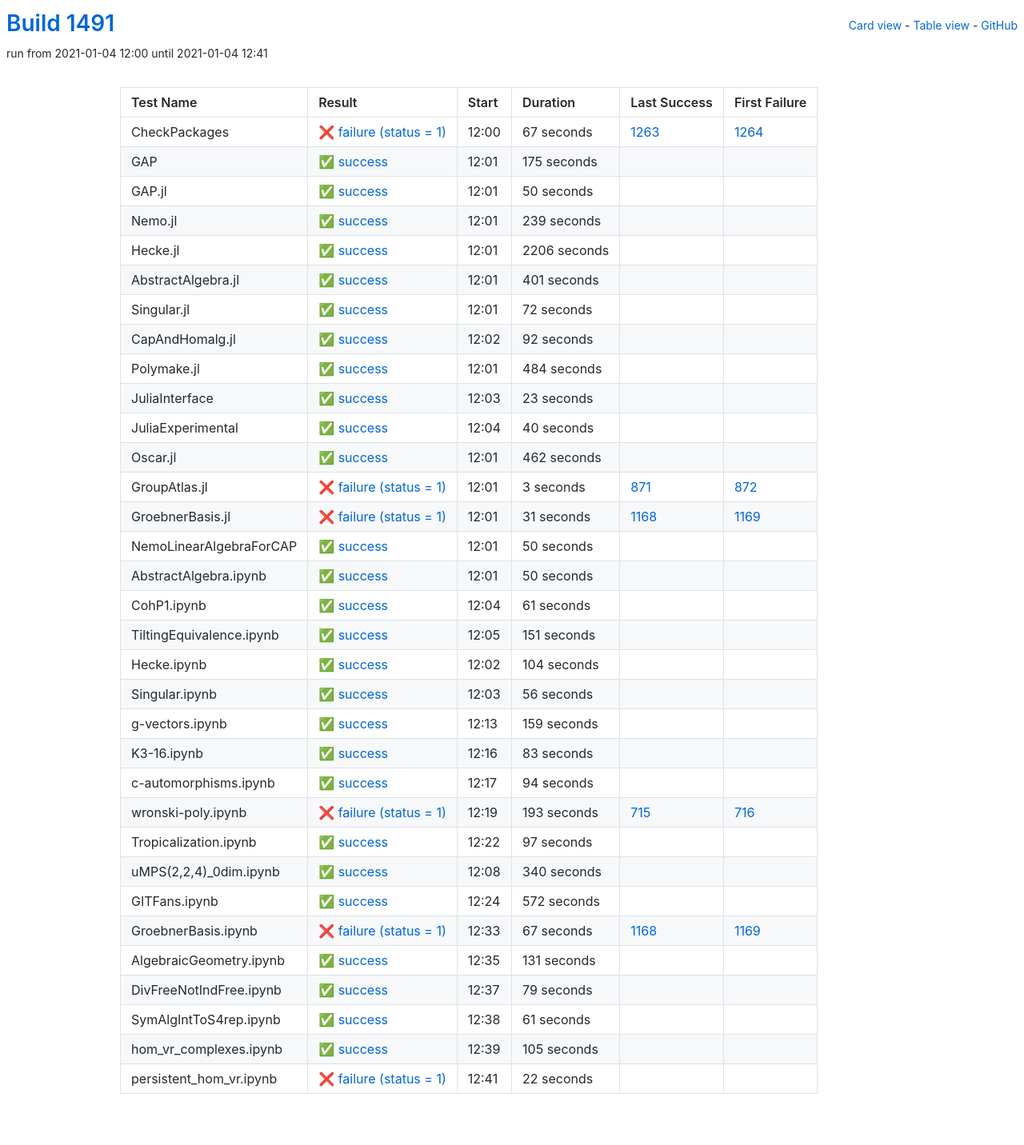
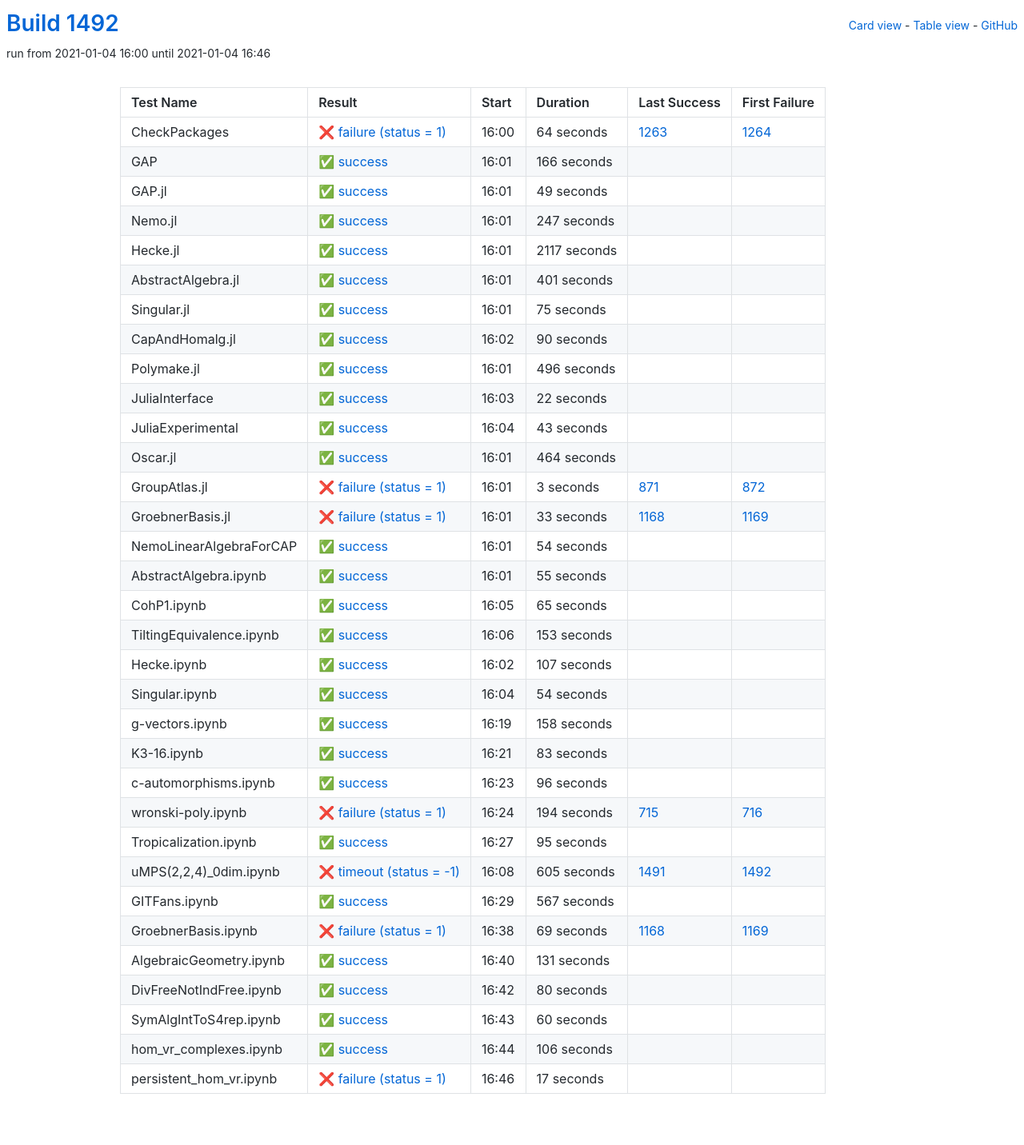
Before and after one commit to oscar-system/oscar-ci-status-stable, a Jekyll site: the page built from table.html, in a window 1280 px wide. Shown: the whole page at 80% size. Built offline with Jekyll 4.4.1, drawn with Linux system fonts in a browser that asks for light colours.

Commit message:
Build #1492

```diff
--- a/_data/ci.yml
+++ b/_data/ci.yml
@@ -1,6 +1,6 @@
 ---
-build: 1491
-build_url: https://oscarci.mathematik.uni-kl.de/job/oscar-stable/1491/
+build: 1492
+build_url: https://oscarci.mathematik.uni-kl.de/job/oscar-stable/1492/
 job: oscar-stable
 organization: oscar-system
 repo: oscar-ci-status-stable
@@ -8,68 +8,68 @@ repourl: https://github.com/oscar-system/oscar-ci-status-stable
 tests:
 - name: CheckPackages
   id: checkpackages
-  log: https://oscarci.mathematik.uni-kl.de/job/oscar-stable/1491/artifact/logs/build-1491/CheckPackages.log
-  start: 2021-01-04 12:00
+  log: https://oscarci.mathematik.uni-kl.de/job/oscar-stable/1492/artifact/logs/build-1492/CheckPackages.log
+  start: 2021-01-04 16:00
   success: false
   exitcode: 1
   status: failure
-  duration: 67
+  duration: 64
   last_success: 1263
   last_success_url: https://oscarci.mathematik.uni-kl.de/job/oscar-stable/1263/
   first_failure: 1264
   first_failure_url: https://oscarci.mathematik.uni-kl.de/job/oscar-stable/1264/
 - name: GAP
   id: gap
-  log: https://oscarci.mathematik.uni-kl.de/job/oscar-stable/1491/artifact/logs/build-1491/GAP.log
-  start: 2021-01-04 12:01
+  log: https://oscarci.mathematik.uni-kl.de/job/oscar-stable/1492/artifact/logs/build-1492/GAP.log
+  start: 2021-01-04 16:01
   success: true
   exitcode: 0
   status: success
-  duration: 175
+  duration: 166
   last_success: false
   last_success_url:
   first_failure: false
   first_failure_url:
 - name: GAP.jl
   id: gap-jl
-  log: https://oscarci.mathematik.uni-kl.de/job/oscar-stable/1491/artifact/logs/build-1491/GAP.jl.log
-  start: 2021-01-04 12:01
+  log: https://oscarci.mathematik.uni-kl.de/job/oscar-stable/1492/artifact/logs/build-1492/GAP.jl.log
+  start: 2021-01-04 16:01
   success: true
   exitcode: 0
   status: success
-  duration: 50
+  duration: 49
   last_success: false
   last_success_url:
   first_failure: false
   first_failure_url:
 - name: Nemo.jl
   id: nemo-jl
-  log: https://oscarci.mathematik.uni-kl.de/job/oscar-stable/1491/artifact/logs/build-1491/Nemo.jl.log
-  start: 2021-01-04 12:01
+  log: https://oscarci.mathematik.uni-kl.de/job/oscar-stable/1492/artifact/logs/build-1492/Nemo.jl.log
+  start: 2021-01-04 16:01
   success: true
   exitcode: 0
   status: success
-  duration: 239
+  duration: 247
   last_success: false
   last_success_url:
   first_failure: false
   first_failure_url:
 - name: Hecke.jl
   id: hecke-jl
-  log: https://oscarci.mathematik.uni-kl.de/job/oscar-stable/1491/artifact/logs/build-1491/Hecke.jl.log
-  start: 2021-01-04 12:01
+  log: https://oscarci.mathematik.uni-kl.de/job/oscar-stable/1492/artifact/logs/build-1492/Hecke.jl.log
+  start: 2021-01-04 16:01
   success: true
   exitcode: 0
   status: success
-  duration: 2206
+  duration: 2117
   last_success: false
   last_success_url:
   first_failure: false
   first_failure_url:
 - name: AbstractAlgebra.jl
   id: abstractalgebra-jl
-  log: https://oscarci.mathematik.uni-kl.de/job/oscar-stable/1491/artifact/logs/build-1491/AbstractAlgebra.jl.log
-  start: 2021-01-04 12:01
+  log: https://oscarci.mathematik.uni-kl.de/job/oscar-stable/1492/artifact/logs/build-1492/AbstractAlgebra.jl.log
+  start: 2021-01-04 16:01
   success: true
   exitcode: 0
   status: success
@@ -80,80 +80,80 @@ tests:
   first_failure_url:
 - name: Singular.jl
   id: singular-jl
-  log: https://oscarci.mathematik.uni-kl.de/job/oscar-stable/1491/artifact/logs/build-1491/Singular.jl.log
-  start: 2021-01-04 12:01
+  log: https://oscarci.mathematik.uni-kl.de/job/oscar-stable/1492/artifact/logs/build-1492/Singular.jl.log
+  start: 2021-01-04 16:01
   success: true
   exitcode: 0
   status: success
-  duration: 72
+  duration: 75
   last_success: false
   last_success_url:
   first_failure: false
   first_failure_url:
 - name: CapAndHomalg.jl
   id: capandhomalg-jl
-  log: https://oscarci.mathematik.uni-kl.de/job/oscar-stable/1491/artifact/logs/build-1491/CapAndHomalg.jl.log
-  start: 2021-01-04 12:02
+  log: https://oscarci.mathematik.uni-kl.de/job/oscar-stable/1492/artifact/logs/build-1492/CapAndHomalg.jl.log
+  start: 2021-01-04 16:02
   success: true
   exitcode: 0
   status: success
-  duration: 92
+  duration: 90
   last_success: false
   last_success_url:
   first_failure: false
   first_failure_url:
 - name: Polymake.jl
   id: polymake-jl
-  log: https://oscarci.mathematik.uni-kl.de/job/oscar-stable/1491/artifact/logs/build-1491/Polymake.jl.log
-  start: 2021-01-04 12:01
+  log: https://oscarci.mathematik.uni-kl.de/job/oscar-stable/1492/artifact/logs/build-1492/Polymake.jl.log
+  start: 2021-01-04 16:01
   success: true
   exitcode: 0
   status: success
-  duration: 484
+  duration: 496
   last_success: false
   last_success_url:
   first_failure: false
   first_failure_url:
 - name: JuliaInterface
   id: juliainterface
-  log: https://oscarci.mathematik.uni-kl.de/job/oscar-stable/1491/artifact/logs/build-1491/JuliaInterface.log
-  start: 2021-01-04 12:03
+  log: https://oscarci.mathematik.uni-kl.de/job/oscar-stable/1492/artifact/logs/build-1492/JuliaInterface.log
+  start: 2021-01-04 16:03
   success: true
   exitcode: 0
   status: success
-  duration: 23
+  duration: 22
   last_success: false
   last_success_url:
   first_failure: false
   first_failure_url:
 - name: JuliaExperimental
   id: juliaexperimental
-  log: https://oscarci.mathematik.uni-kl.de/job/oscar-stable/1491/artifact/logs/build-1491/JuliaExperimental.log
-  start: 2021-01-04 12:04
+  log: https://oscarci.mathematik.uni-kl.de/job/oscar-stable/1492/artifact/logs/build-1492/JuliaExperimental.log
+  start: 2021-01-04 16:04
   success: true
   exitcode: 0
   status: success
-  duration: 40
+  duration: 43
   last_success: false
   last_success_url:
   first_failure: false
   first_failure_url:
 - name: Oscar.jl
   id: oscar-jl
-  log: https://oscarci.mathematik.uni-kl.de/job/oscar-stable/1491/artifact/logs/build-1491/Oscar.jl.log
-  start: 2021-01-04 12:01
+  log: https://oscarci.mathematik.uni-kl.de/job/oscar-stable/1492/artifact/logs/build-1492/Oscar.jl.log
+  start: 2021-01-04 16:01
   success: true
   exitcode: 0
   status: success
-  duration: 462
+  duration: 464
   last_success: false
   last_success_url:
   first_failure: false
   first_failure_url:
 - name: GroupAtlas.jl
   id: groupatlas-jl
-  log: https://oscarci.mathematik.uni-kl.de/job/oscar-stable/1491/artifact/logs/build-1491/GroupAtlas.jl.log
-  start: 2021-01-04 12:01
+  log: https://oscarci.mathematik.uni-kl.de/job/oscar-stable/1492/artifact/logs/build-1492/GroupAtlas.jl.log
+  start: 2021-01-04 16:01
   success: false
   exitcode: 1
   status: failure
@@ -164,104 +164,104 @@ tests:
   first_failure_url: https://oscarci.mathematik.uni-kl.de/job/oscar-stable/872/
 - name: GroebnerBasis.jl
   id: groebnerbasis-jl
-  log: https://oscarci.mathematik.uni-kl.de/job/oscar-stable/1491/artifact/logs/build-1491/GroebnerBasis.jl.log
-  start: 2021-01-04 12:01
+  log: https://oscarci.mathematik.uni-kl.de/job/oscar-stable/1492/artifact/logs/build-1492/GroebnerBasis.jl.log
+  start: 2021-01-04 16:01
   success: false
   exitcode: 1
   status: failure
-  duration: 31
+  duration: 33
   last_success: 1168
   last_success_url: https://oscarci.mathematik.uni-kl.de/job/oscar-stable/1168/
   first_failure: 1169
   first_failure_url: https://oscarci.mathematik.uni-kl.de/job/oscar-stable/1169/
 - name: NemoLinearAlgebraForCAP
   id: nemolinearalgebraforcap
-  log: https://oscarci.mathematik.uni-kl.de/job/oscar-stable/1491/artifact/logs/build-1491/NemoLinearAlgebraForCAP.log
-  start: 2021-01-04 12:01
+  log: https://oscarci.mathematik.uni-kl.de/job/oscar-stable/1492/artifact/logs/build-1492/NemoLinearAlgebraForCAP.log
+  start: 2021-01-04 16:01
   success: true
   exitcode: 0
   status: success
-  duration: 50
+  duration: 54
   last_success: false
   last_success_url:
   first_failure: false
   first_failure_url:
 - name: AbstractAlgebra.ipynb
   id: abstractalgebra-ipynb
-  log: https://oscarci.mathematik.uni-kl.de/job/oscar-stable/1491/artifact/logs/build-1491/AbstractAlgebra.ipynb.log
-  start: 2021-01-04 12:01
+  log: https://oscarci.mathematik.uni-kl.de/job/oscar-stable/1492/artifact/logs/build-1492/AbstractAlgebra.ipynb.log
+  start: 2021-01-04 16:01
   success: true
   exitcode: 0
   status: success
-  duration: 50
+  duration: 55
   last_success: false
   last_success_url:
   first_failure: false
   first_failure_url:
 - name: CohP1.ipynb
   id: cohp1-ipynb
-  log: https://oscarci.mathematik.uni-kl.de/job/oscar-stable/1491/artifact/logs/build-1491/CohP1.ipynb.log
-  start: 2021-01-04 12:04
+  log: https://oscarci.mathematik.uni-kl.de/job/oscar-stable/1492/artifact/logs/build-1492/CohP1.ipynb.log
+  start: 2021-01-04 16:05
   success: true
   exitcode: 0
   status: success
-  duration: 61
+  duration: 65
   last_success: false
   last_success_url:
   first_failure: false
   first_failure_url:
 - name: TiltingEquivalence.ipynb
   id: tiltingequivalence-ipynb
-  log: https://oscarci.mathematik.uni-kl.de/job/oscar-stable/1491/artifact/logs/build-1491/TiltingEquivalence.ipynb.log
-  start: 2021-01-04 12:05
+  log: https://oscarci.mathematik.uni-kl.de/job/oscar-stable/1492/artifact/logs/build-1492/TiltingEquivalence.ipynb.log
+  start: 2021-01-04 16:06
   success: true
   exitcode: 0
   status: success
-  duration: 151
+  duration: 153
   last_success: false
   last_success_url:
   first_failure: false
   first_failure_url:
 - name: Hecke.ipynb
   id: hecke-ipynb
-  log: https://oscarci.mathematik.uni-kl.de/job/oscar-stable/1491/artifact/logs/build-1491/Hecke.ipynb.log
-  start: 2021-01-04 12:02
+  log: https://oscarci.mathematik.uni-kl.de/job/oscar-stable/1492/artifact/logs/build-1492/Hecke.ipynb.log
+  start: 2021-01-04 16:02
   success: true
   exitcode: 0
   status: success
-  duration: 104
+  duration: 107
   last_success: false
   last_success_url:
   first_failure: false
   first_failure_url:
 - name: Singular.ipynb
   id: singular-ipynb
-  log: https://oscarci.mathematik.uni-kl.de/job/oscar-stable/1491/artifact/logs/build-1491/Singular.ipynb.log
-  start: 2021-01-04 12:03
+  log: https://oscarci.mathematik.uni-kl.de/job/oscar-stable/1492/artifact/logs/build-1492/Singular.ipynb.log
+  start: 2021-01-04 16:04
   success: true
   exitcode: 0
   status: success
-  duration: 56
+  duration: 54
   last_success: false
   last_success_url:
   first_failure: false
   first_failure_url:
 - name: g-vectors.ipynb
   id: g-vectors-ipynb
-  log: https://oscarci.mathematik.uni-kl.de/job/oscar-stable/1491/artifact/logs/build-1491/g-vectors.ipynb.log
-  start: 2021-01-04 12:13
+  log: https://oscarci.mathematik.uni-kl.de/job/oscar-stable/1492/artifact/logs/build-1492/g-vectors.ipynb.log
+  start: 2021-01-04 16:19
   success: true
   exitcode: 0
   status: success
-  duration: 159
+  duration: 158
   last_success: false
   last_success_url:
   first_failure: false
   first_failure_url:
 - name: K3-16.ipynb
   id: k3-16-ipynb
-  log: https://oscarci.mathematik.uni-kl.de/job/oscar-stable/1491/artifact/logs/build-1491/K3-16.ipynb.log
-  start: 2021-01-04 12:16
+  log: https://oscarci.mathematik.uni-kl.de/job/oscar-stable/1492/artifact/logs/build-1492/K3-16.ipynb.log
+  start: 2021-01-04 16:21
   success: true
   exitcode: 0
   status: success
@@ -272,80 +272,80 @@ tests:
   first_failure_url:
 - name: c-automorphisms.ipynb
   id: c-automorphisms-ipynb
-  log: https://oscarci.mathematik.uni-kl.de/job/oscar-stable/1491/artifact/logs/build-1491/c-automorphisms.ipynb.log
-  start: 2021-01-04 12:17
+  log: https://oscarci.mathematik.uni-kl.de/job/oscar-stable/1492/artifact/logs/build-1492/c-automorphisms.ipynb.log
+  start: 2021-01-04 16:23
   success: true
   exitcode: 0
   status: success
-  duration: 94
+  duration: 96
   last_success: false
   last_success_url:
   first_failure: false
   first_failure_url:
 - name: wronski-poly.ipynb
   id: wronski-poly-ipynb
-  log: https://oscarci.mathematik.uni-kl.de/job/oscar-stable/1491/artifact/logs/build-1491/wronski-poly.ipynb.log
-  start: 2021-01-04 12:19
+  log: https://oscarci.mathematik.uni-kl.de/job/oscar-stable/1492/artifact/logs/build-1492/wronski-poly.ipynb.log
+  start: 2021-01-04 16:24
   success: false
   exitcode: 1
   status: failure
-  duration: 193
+  duration: 194
   last_success: 715
   last_success_url: https://oscarci.mathematik.uni-kl.de/job/oscar-stable/715/
   first_failure: 716
   first_failure_url: https://oscarci.mathematik.uni-kl.de/job/oscar-stable/716/
 - name: Tropicalization.ipynb
   id: tropicalization-ipynb
-  log: https://oscarci.mathematik.uni-kl.de/job/oscar-stable/1491/artifact/logs/build-1491/Tropicalization.ipynb.log
-  start: 2021-01-04 12:22
+  log: https://oscarci.mathematik.uni-kl.de/job/oscar-stable/1492/artifact/logs/build-1492/Tropicalization.ipynb.log
+  start: 2021-01-04 16:27
   success: true
   exitcode: 0
   status: success
-  duration: 97
+  duration: 95
   last_success: false
   last_success_url:
   first_failure: false
   first_failure_url:
 - name: uMPS(2,2,4)_0dim.ipynb
   id: umps-2-2-4-0dim-ipynb
-  log: https://oscarci.mathematik.uni-kl.de/job/oscar-stable/1491/artifact/logs/build-1491/uMPS-2-2-4-_0dim.ipynb.log
-  start: 2021-01-04 12:08
+  log: https://oscarci.mathematik.uni-kl.de/job/oscar-stable/1492/artifact/logs/build-1492/uMPS-2-2-4-_0dim.ipynb.log
+  start: 2021-01-04 16:08
+  success: false
+  exitcode: -1
+  status: timeout
+  duration: 605
+  last_success: 1491
+  last_success_url: https://oscarci.mathematik.uni-kl.de/job/oscar-stable/1491/
+  first_failure: 1492
+  first_failure_url: https://oscarci.mathematik.uni-kl.de/job/oscar-stable/1492/
+- name: GITFans.ipynb
+  id: gitfans-ipynb
+  log: https://oscarci.mathematik.uni-kl.de/job/oscar-stable/1492/artifact/logs/build-1492/GITFans.ipynb.log
+  start: 2021-01-04 16:29
   success: true
   exitcode: 0
   status: success
-  duration: 340
-  last_success: false
-  last_success_url:
-  first_failure: false
-  first_failure_url:
-- name: GITFans.ipynb
-  id: gitfans-ipynb
-  log: https://oscarci.mathematik.uni-kl.de/job/oscar-stable/1491/artifact/logs/build-1491/GITFans.ipynb.log
-  start: 2021-01-04 12:24
-  success: true
-  exitcode: 0
-  status: success
-  duration: 572
+  duration: 567
   last_success: false
   last_success_url:
   first_failure: false
   first_failure_url:
 - name: GroebnerBasis.ipynb
   id: groebnerbasis-ipynb
-  log: https://oscarci.mathematik.uni-kl.de/job/oscar-stable/1491/artifact/logs/build-1491/GroebnerBasis.ipynb.log
-  start: 2021-01-04 12:33
+  log: https://oscarci.mathematik.uni-kl.de/job/oscar-stable/1492/artifact/logs/build-1492/GroebnerBasis.ipynb.log
+  start: 2021-01-04 16:38
   success: false
   exitcode: 1
   status: failure
-  duration: 67
+  duration: 69
   last_success: 1168
   last_success_url: https://oscarci.mathematik.uni-kl.de/job/oscar-stable/1168/
   first_failure: 1169
   first_failure_url: https://oscarci.mathematik.uni-kl.de/job/oscar-stable/1169/
 - name: AlgebraicGeometry.ipynb
   id: algebraicgeometry-ipynb
-  log: https://oscarci.mathematik.uni-kl.de/job/oscar-stable/1491/artifact/logs/build-1491/AlgebraicGeometry.ipynb.log
-  start: 2021-01-04 12:35
+  log: https://oscarci.mathematik.uni-kl.de/job/oscar-stable/1492/artifact/logs/build-1492/AlgebraicGeometry.ipynb.log
+  start: 2021-01-04 16:40
   success: true
   exitcode: 0
   status: success
@@ -356,48 +356,48 @@ tests:
   first_failure_url:
 - name: DivFreeNotIndFree.ipynb
   id: divfreenotindfree-ipynb
-  log: https://oscarci.mathematik.uni-kl.de/job/oscar-stable/1491/artifact/logs/build-1491/DivFreeNotIndFree.ipynb.log
-  start: 2021-01-04 12:37
+  log: https://oscarci.mathematik.uni-kl.de/job/oscar-stable/1492/artifact/logs/build-1492/DivFreeNotIndFree.ipynb.log
+  start: 2021-01-04 16:42
   success: true
   exitcode: 0
   status: success
-  duration: 79
+  duration: 80
   last_success: false
   last_success_url:
   first_failure: false
   first_failure_url:
 - name: SymAlgIntToS4rep.ipynb
   id: symalginttos4rep-ipynb
-  log: https://oscarci.mathematik.uni-kl.de/job/oscar-stable/1491/artifact/logs/build-1491/SymAlgIntToS4rep.ipynb.log
-  start: 2021-01-04 12:38
+  log: https://oscarci.mathematik.uni-kl.de/job/oscar-stable/1492/artifact/logs/build-1492/SymAlgIntToS4rep.ipynb.log
+  start: 2021-01-04 16:43
   success: true
   exitcode: 0
   status: success
-  duration: 61
+  duration: 60
   last_success: false
   last_success_url:
   first_failure: false
   first_failure_url:
 - name: hom_vr_complexes.ipynb
   id: hom-vr-complexes-ipynb
-  log: https://oscarci.mathematik.uni-kl.de/job/oscar-stable/1491/artifact/logs/build-1491/hom_vr_complexes.ipynb.log
-  start: 2021-01-04 12:39
+  log: https://oscarci.mathematik.uni-kl.de/job/oscar-stable/1492/artifact/logs/build-1492/hom_vr_complexes.ipynb.log
+  start: 2021-01-04 16:44
   success: true
   exitcode: 0
   status: success
-  duration: 105
+  duration: 106
   last_success: false
   last_success_url:
   first_failure: false
   first_failure_url:
 - name: persistent_hom_vr.ipynb
   id: persistent-hom-vr-ipynb
-  log: https://oscarci.mathematik.uni-kl.de/job/oscar-stable/1491/artifact/logs/build-1491/persistent_hom_vr.ipynb.log
-  start: 2021-01-04 12:41
+  log: https://oscarci.mathematik.uni-kl.de/job/oscar-stable/1492/artifact/logs/build-1492/persistent_hom_vr.ipynb.log
+  start: 2021-01-04 16:46
   success: false
   exitcode: 1
   status: failure
-  duration: 22
+  duration: 17
   last_success: false
   last_success_url:
   first_failure: false
```
Also changed, not shown: README.md.
